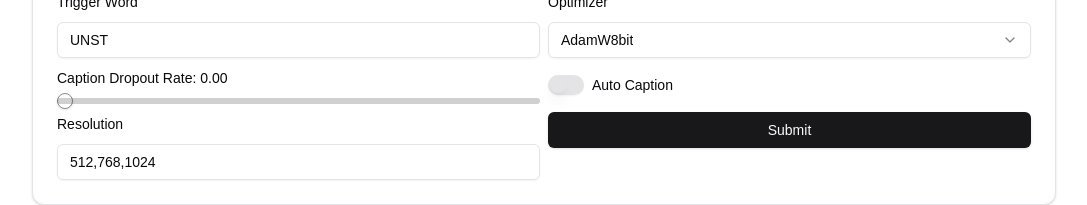
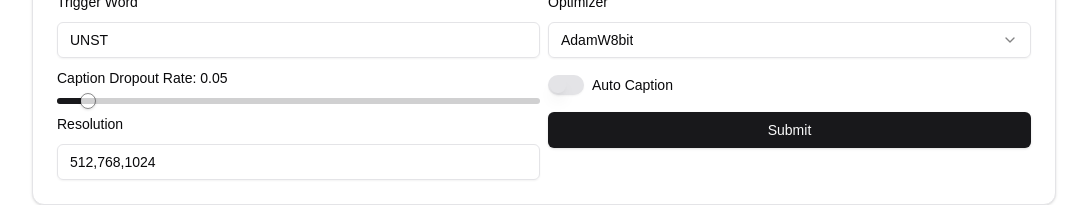
Before and after one commit to sanilUnstudio/train, a Next.js app: page /components/AITrainingForm in a window 1280 px wide. Shown: the part 462-667 px from the top of the page, without its empty margins (96-1183 px from the left). Built offline with nearby package versions, Linux system fonts and the light colour scheme.

Commit message:
add default caption rate

```diff
--- a/src/pages/components/AITrainingForm.tsx
+++ b/src/pages/components/AITrainingForm.tsx
@@ -11,6 +11,7 @@ import { Select, SelectContent, SelectItem, SelectTrigger, SelectValue } from "@
 import { Switch } from "@/components/ui/switch"
 import { useToast } from "@/hooks/use-toast"
 import axios from "axios"
+import { useRouter } from "next/navigation";
 
 
 export default function AITrainingForm({ zipUrl, prompt }: { zipUrl: string, prompt: string }) {
@@ -23,12 +24,14 @@ export default function AITrainingForm({ zipUrl, prompt }: { zipUrl: string, pro
     const [loraRank, setLoraRank] = useState<string>("8")
     const [triggerWord, setTriggerWord] = useState<string>("UNST")
     const [optimizer, setOptimizer] = useState<string>("adamw8bit")
-    const [captionDropoutRate, setCaptionDropoutRate] = useState<number[]>([0])
+    const [captionDropoutRate, setCaptionDropoutRate] = useState<number[]>([0.05])
     const [autoCaption, setAutoCaption] = useState<boolean>(false)
     const [resolution, setResolution] = useState<string>("512,768,1024");
     const [imageUrl, setImageUrl] = useState<string>(zipUrl);
     const [isTrainingStarted, setIsTrainingStarted] = useState<boolean>(false);
     const [trainingId, setTrainingId] = useState('');
+    const router = useRouter();
+
 
     const handleSubmit = async (event: React.FormEvent) => {
         event.preventDefault()
@@ -296,6 +299,7 @@ console.log("data to send",dataToSend)
 
                     <div className="flex justify-end items-center">
                         <Button onClick={() => terminateTraining(trainingId)}>stop</Button>
+                        <Button onClick={() => router.refresh()}>Add new Training</Button>
                     </div>
                 </>
             }
```
